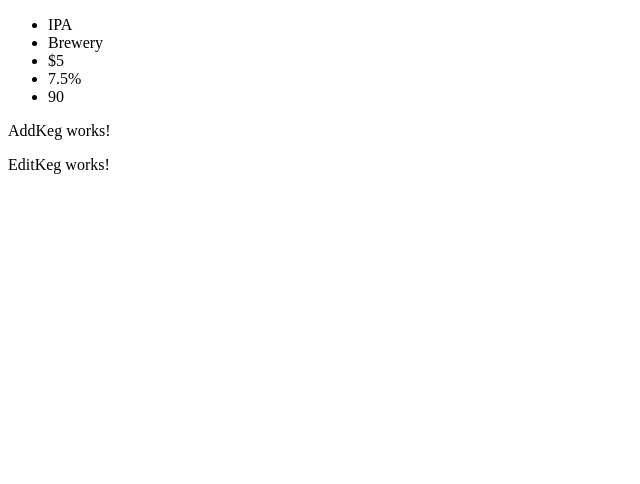
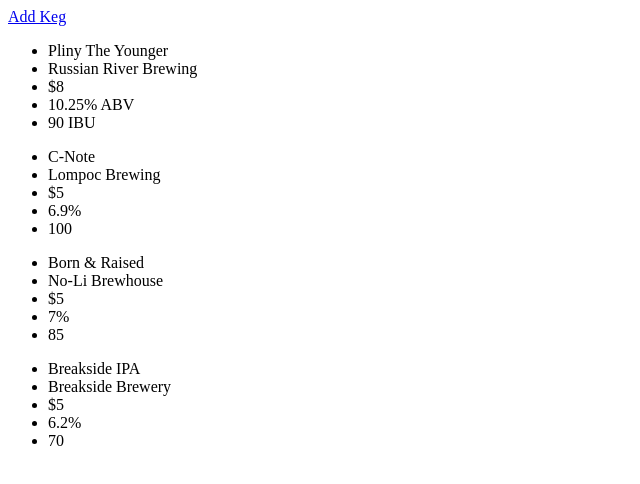
Before and after one commit to tbssnch/react-tap-list, a React app: page /#/ in a window 1280 px wide. Shown: the top 484 px of the page, without its empty margins (0-640 px from the left). Built offline with nearby package versions, Linux system fonts and the light colour scheme.

Commit message:
add switch and route for main component

```diff
--- a/src/components/App.jsx
+++ b/src/components/App.jsx
@@ -1,4 +1,5 @@
 import React from 'react';
+import Header from './Header';
 import KegList from './KegList';
 import AddKeg from './AddKeg';
 import EditKeg from './EditKeg';
@@ -8,9 +9,10 @@
 function App(){
   return (
     <div>
-      <KegList/>
-      <AddKeg/>
-      <EditKeg/>
+      <Header/>
+      <Switch>
+        <Route exact path='/' component={KegList} />
+      </Switch>
     </div>
   );
 }
--- a/src/components/Header.jsx
+++ b/src/components/Header.jsx
@@ -0,0 +1,12 @@
+import React from 'react';
+import { Link } from 'react-router-dom';
+
+function Header() {
+  return (
+    <div>
+      <Link to="/addkeg">Add Keg</Link>
+    </div>
+  );
+}
+
+export default Header;
--- a/src/components/KegList.jsx
+++ b/src/components/KegList.jsx
@@ -3,11 +3,32 @@
 
 var masterKegList = [
   {
-    name: 'IPA',
-    brewery: 'Brewery',
+    name: 'Pliny The Younger',
+    brewery: 'Russian River Brewing',
+    price: '$8',
+    abv: '10.25% ABV',
+    ibu: '90 IBU'
+  },
+  {
+    name: 'C-Note',
+    brewery: 'Lompoc Brewing',
     price: '$5',
-    abv: '7.5%',
-    ibu: '90'
+    abv: '6.9%',
+    ibu: '100'
+  },
+  {
+    name: 'Born & Raised',
+    brewery: 'No-Li Brewhouse',
+    price: '$5',
+    abv: '7%',
+    ibu: '85'
+  },
+  {
+    name: 'Breakside IPA',
+    brewery: 'Breakside Brewery',
+    price: '$5',
+    abv: '6.2%',
+    ibu: '70'
   }
 
 ];
```
